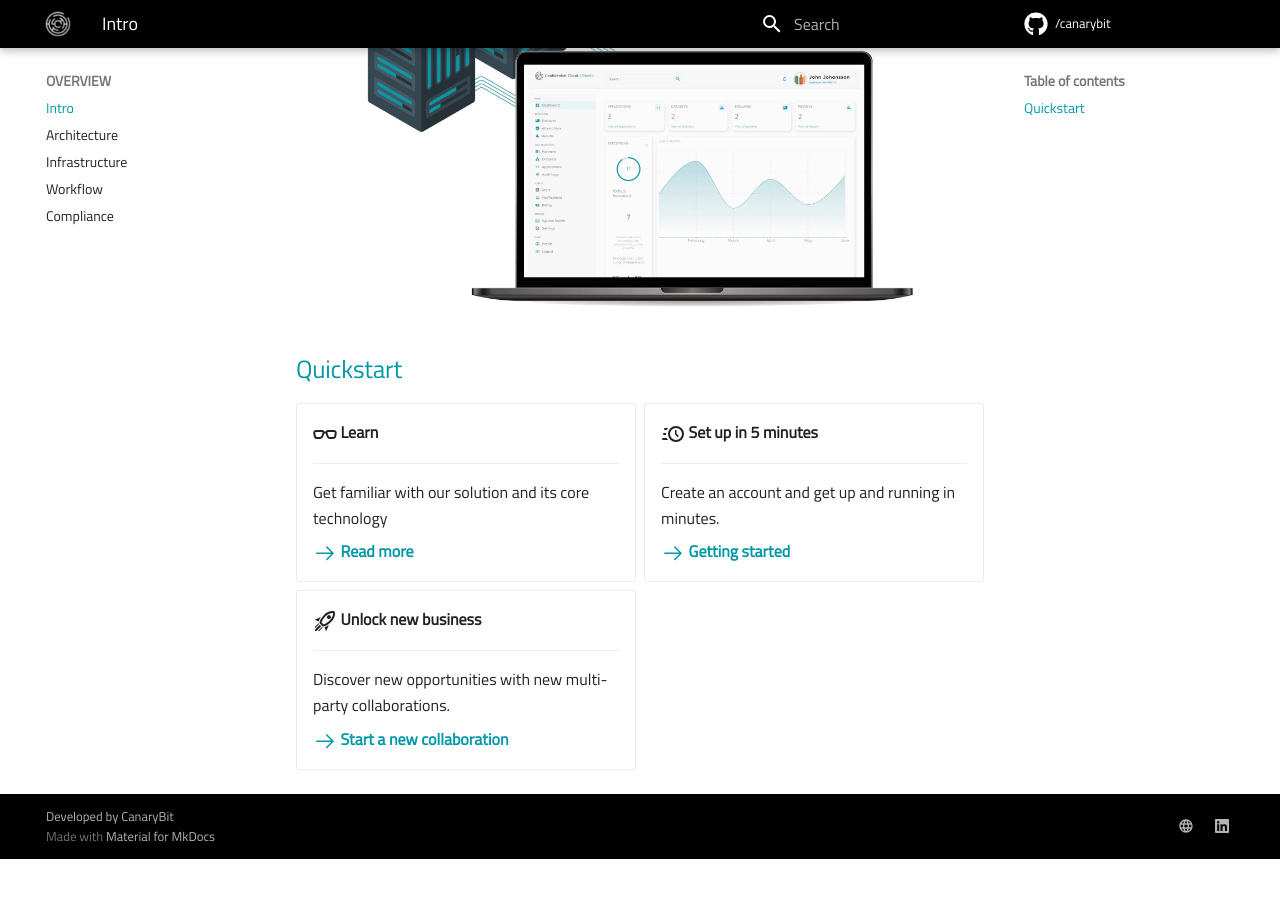
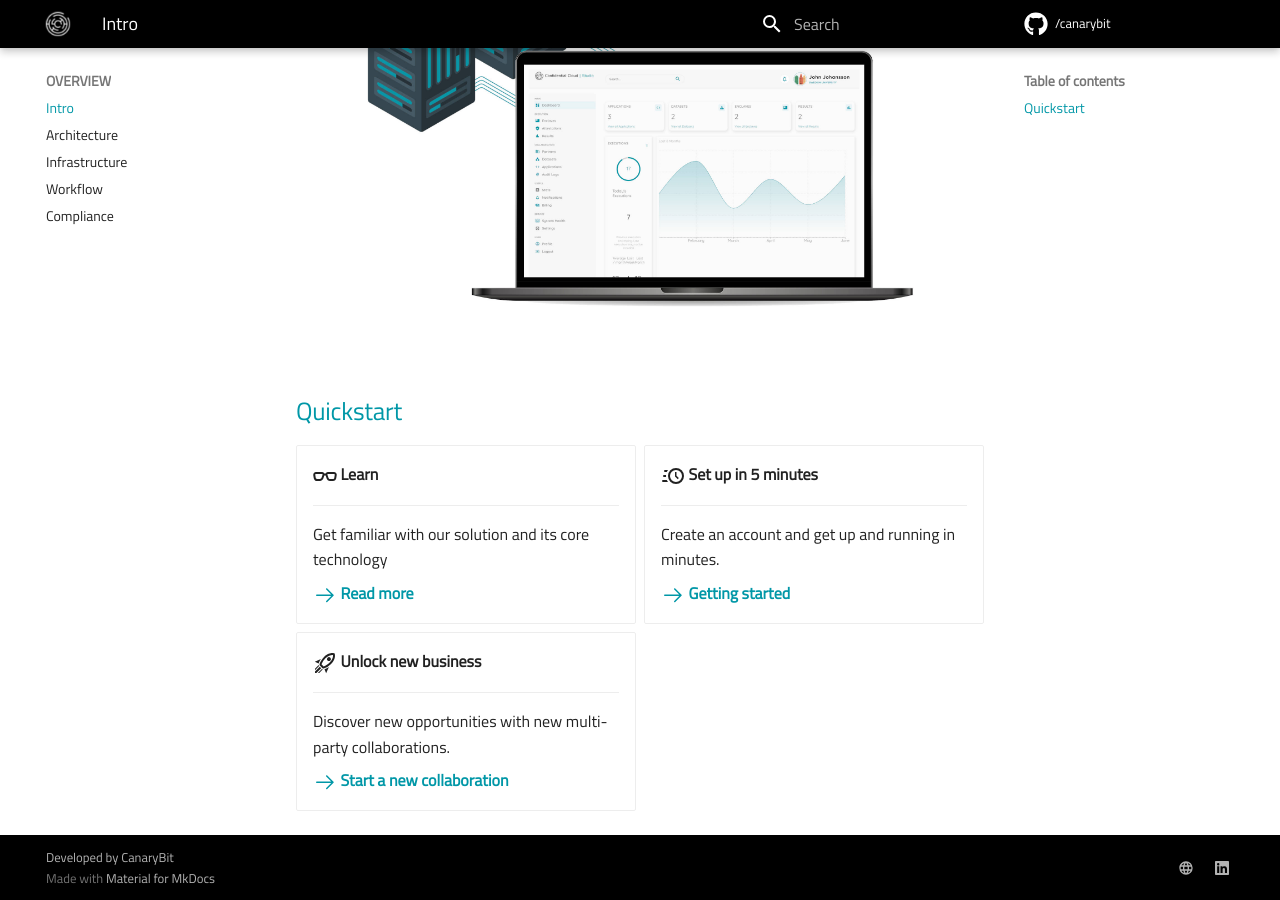
Before and after one commit to canarybit/cc-docs, an MkDocs documentation site: the page built from docs/index.md, in a window 1280 px wide and 900 px high, scrolled down 546 px. Built offline with MkDocs 1.6.1 and Material for MkDocs 9.7.7, drawn with Linux system fonts in a browser that asks for light colours; before the commit the page ends 1405 px from its top, so only the background shows below that.

Commit message:
Adds content

```diff
--- a/docs/index.md
+++ b/docs/index.md
@@ -7,6 +7,8 @@
 Run workloads on different [infrastructure setups](infrastructure.md) supporting [Confidential Computing](https://www.canarybit.eu/what-is-confidential-computing-and-why-should-i-care/), and get an **auditable certificate** of the encrypted, execution environment.
 
 ![Confidential Cloud Solution](./img/canarybit-confidential-cloud-solution-docs.jpg){: style="width:80%; display: block; margin: 0 auto;"}
+
+<br/>
 
 ## Quickstart
 
--- a/mkdocs.yml
+++ b/mkdocs.yml
@@ -65,11 +65,11 @@
     #- 'Legal': []
     #- 'Roadmap': []
 
-  - USE:
+  - 'USE':
     - 'Create account ⧉': https://demo.confidentialcloud.io/signup" target="_blank
-    - REQUIREMENTS:
+    - 'REQUIREMENTS':
       - 'X.509 Certificate': 'x509_certificate.md'
-    - MULTI-PARTY COLLABORATION:
+    - 'MULTI-PARTY COLLABORATION':
       - 'Login': http://demo.confidentialcloud.io" target="_blank
       #- 'Register your asset': []
       #- 'Start a collaboration': []
@@ -77,11 +77,11 @@
       #- 'Collect results': []
       #- 'Collect attestation': []
       #- 'Collect audit logs': []
-    - SECURE APPLICATIONS:
+    - 'SECURE APPLICATIONS':
       - 'Confidential VMs' : []
       - 'Confidential Containers': []
       - 'Confidential AI' : []
-    - SECURE INFRASTRUCTURE:
+    - 'SECURE INFRASTRUCTURE':
       - 'Orchestration' : []
       - 'Verification' : []
 
```
